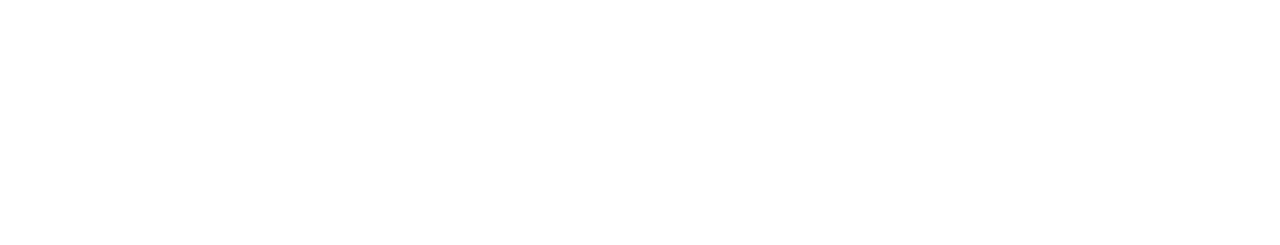
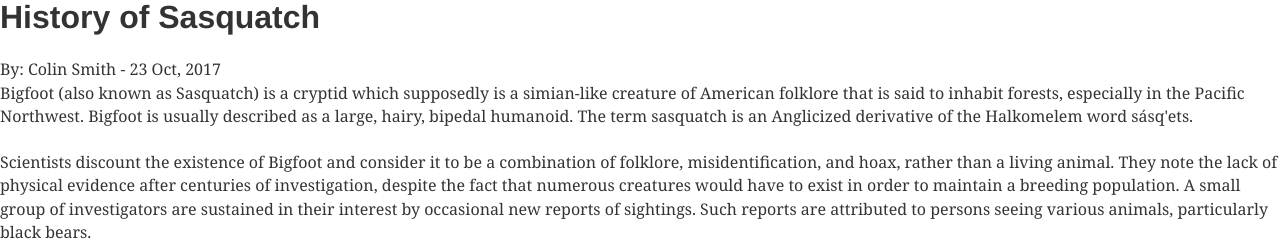
Before and after one commit to BeardedYeti/react-gatsby-yeti-starter, a Gatsby site: page /posts/history-of-sasquatch-2017-10-23 in a window 1280 px wide. Before the commit this address had no page. Shown: the top 245 px of the page. Built offline with nearby package versions, Linux system fonts and the light colour scheme; Gatsby itself is replaced by a stand-in of ours; some packages are replaced by stand-ins of ours.

Commit message:
Update post file structure

```diff
--- a/src/pages/index.js
+++ b/src/pages/index.js
@@ -20,7 +20,7 @@ export default ({ data }) => {
 					<Link to={node.fields.slug} css={{ textDecoration: `none`, color: `inherit` }}>
 						<g.H3 marginBottom={rhythm(1 / 4)}>
 							{node.frontmatter.title}{" "}
-							<g.Span color="#BBB">- {node.frontmatter.date}</g.Span>
+							<g.Span color="#BBB"> - {node.frontmatter.date}</g.Span>
 						</g.H3>
 						<p>
 							{node.excerpt}
@@ -41,6 +41,7 @@ export const query = graphql`
 					id
 					frontmatter {
 						title
+						author
 						date(formatString: "DD MMM, YYYY")
 					}
 					fields {
--- a/src/pages/history-of-sasquatch-2017-10-23.md
+++ b/src/pages/posts/history-of-sasquatch-2017-10-23.md
@@ -1,5 +1,6 @@
 ---
 title: "History of Sasquatch"
+author: "Colin Smith"
 date: "2017-10-23"
 ---
 
--- a/src/pages/history-of-yeti-2017-10-21.md
+++ b/src/pages/posts/history-of-yeti-2017-10-21.md
@@ -1,5 +1,6 @@
 ---
-title: History of Yeti
+title: "History of Yeti"
+author: "Colin Smith"
 date: "2017-10-21"
 ---
 
--- a/src/templates/blog-post.js
+++ b/src/templates/blog-post.js
@@ -11,6 +11,9 @@ export default ({ data }) => {
 	      <h1>
 	        {post.frontmatter.title}
 	      </h1>
+        <span>
+          By: {post.frontmatter.author} - {post.frontmatter.date}
+        </span>
 	      <div dangerouslySetInnerHTML={{ __html: post.html }} />
 	  </div>
     </div>
@@ -23,6 +26,8 @@ export const query = graphql`
       html
       frontmatter {
         title
+        author
+        date(formatString: "DD MMM, YYYY")
       }
     }
   }
```
